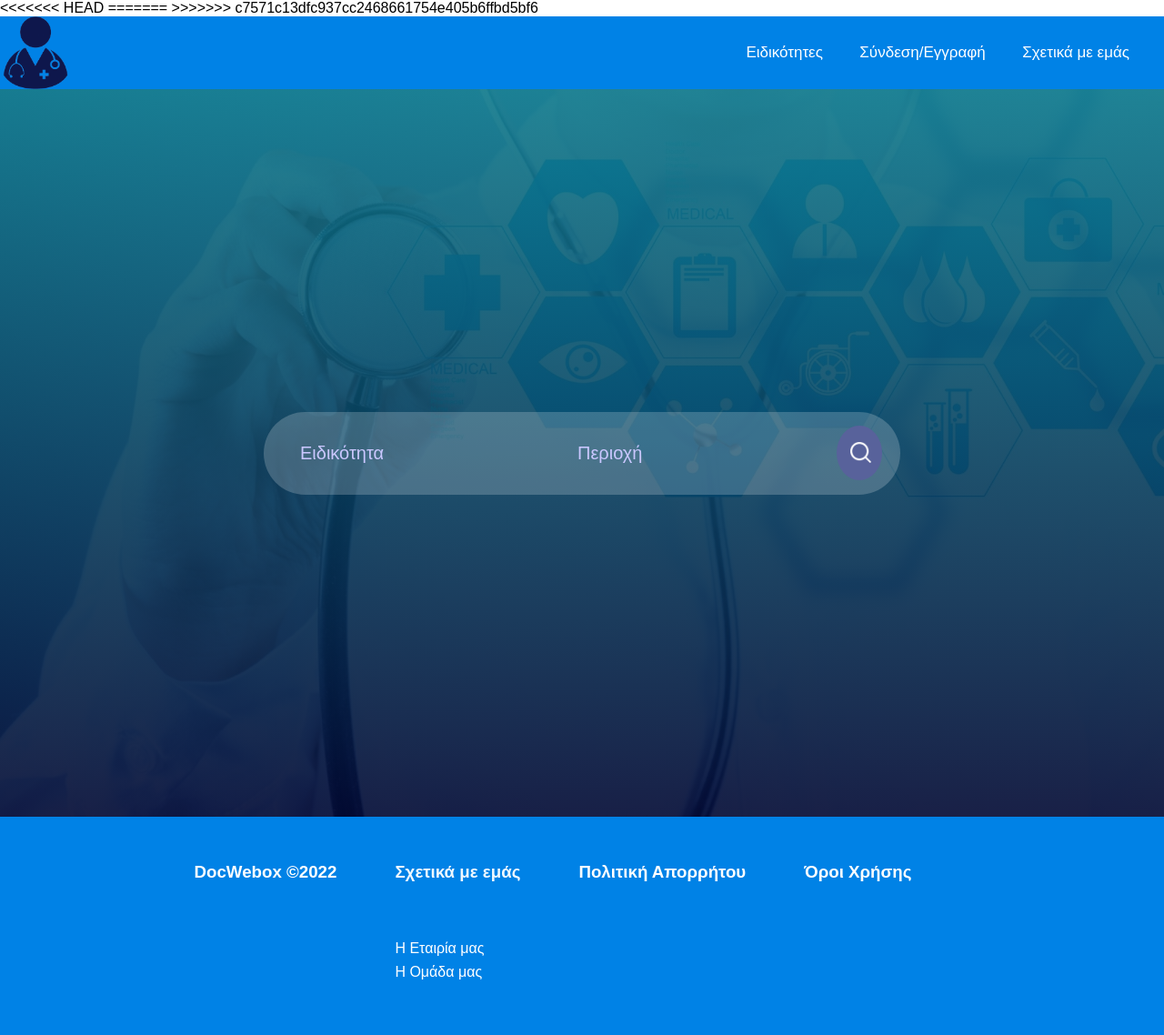
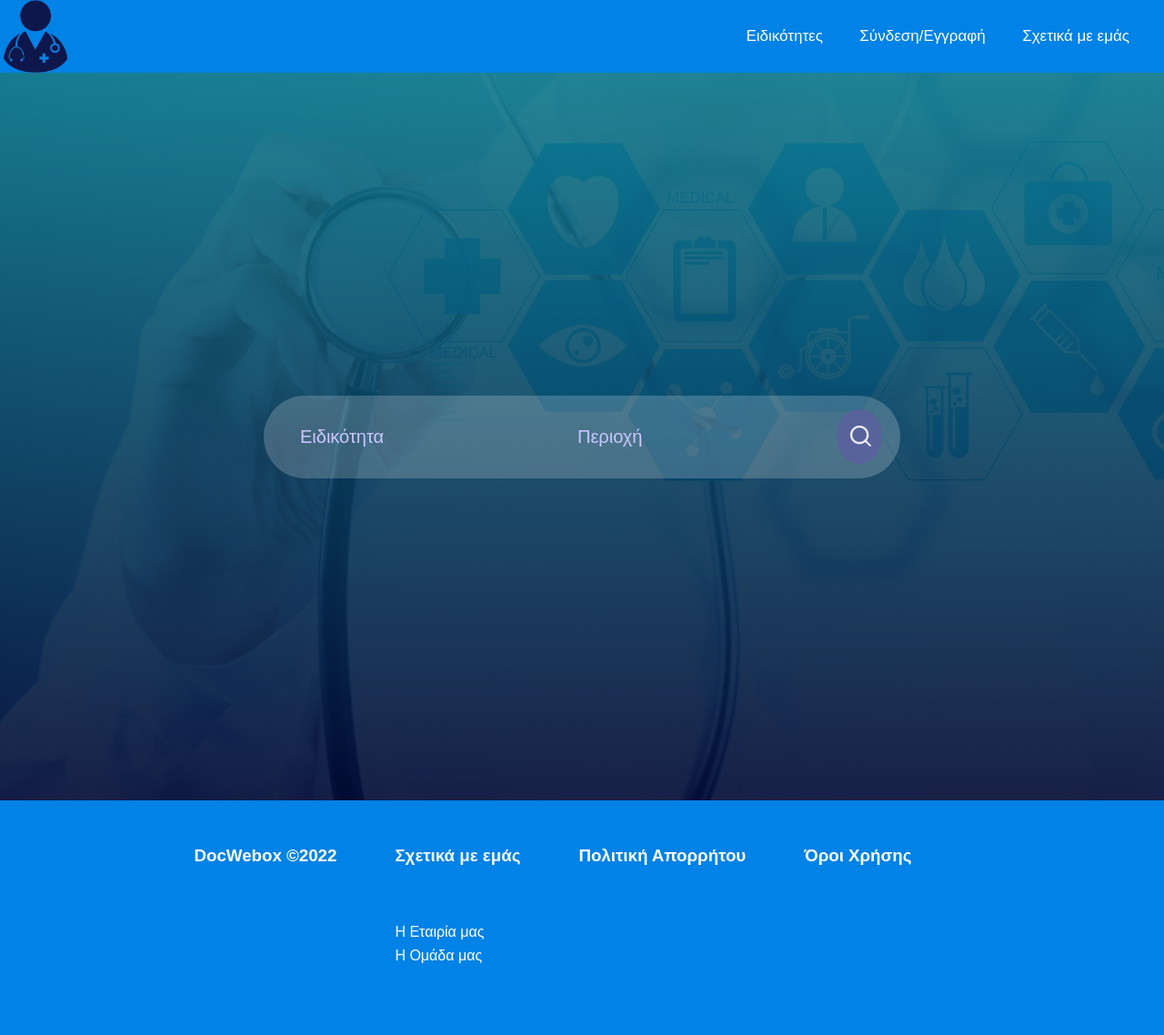
Before and after one commit to tzarhs/DocWebox, a PHP site: page / in a window 1280 px wide. Shown: the whole page at 91% size. After the commit the page ends 1059 px from the top, so only its background shows below. Run offline with PHP 8.4, Linux system fonts and the light colour scheme.

Commit message:
1:30 wra twra paleyoume

```diff
--- a/index.php
+++ b/index.php
@@ -1,10 +1,6 @@
 <!DOCTYPE html>
 <html lang="en">
 <head>
-<<<<<<< HEAD
-
-=======
->>>>>>> c7571c13dfc937cc2468661754e405b6ffbd5bf6
     <meta charset="UTF-8">
     <meta http-equiv="X-UA-Compatible" content="IE=edge">
     <meta name="viewport" content="width=device-width, initial-scale=1.0">
--- a/login.php
+++ b/login.php
@@ -24,7 +24,7 @@
         <i class="fas fa-bars"></i>
       </label>
       <label class="logo">
-        <a href="index.php"><img src="doctor_logo4.png" alt="logo"></a>
+        <a href="index.php"><img src="logo_doctor.png" alt="logo"></a>
       </label>
       <ul>
         <li><a class="active" href="#">Ειδικότητες</a></li>
```
